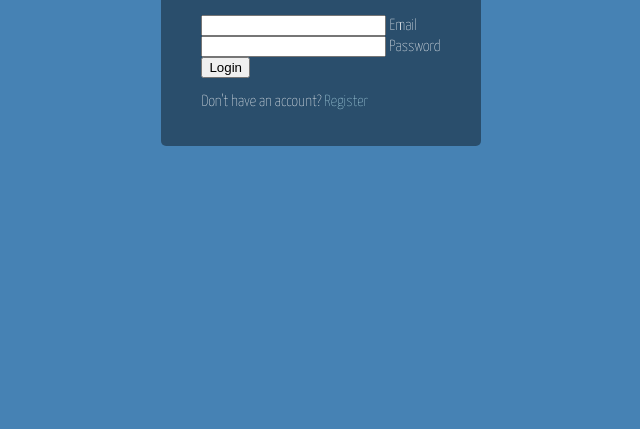
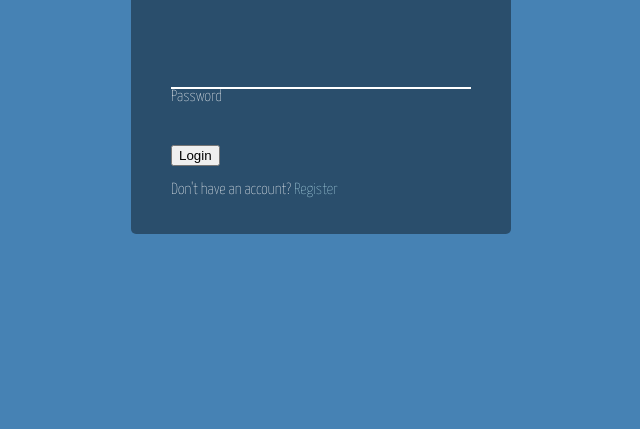
Before and after one commit to DarkLaughter/50Projects, a plain HTML site: page Form Wave/index.html in a window 1280 px wide. Shown: the part 371-800 px from the top of the page, without its empty margins (319-959 px from the left). Drawn offline with Linux system fonts and the light colour scheme.

Commit message:
form control styling

```diff
--- a/Form Wave/style.css
+++ b/Form Wave/style.css
@@ -31,3 +31,24 @@ body {
     text-decoration: none;
     color: lightblue;
 }
+
+.form-control {
+    position: relative;
+    margin: 20px 0 40px;
+    width: 300px;
+}
+
+.form-control input {
+    background-color: transparent;
+    border: 0;
+    border-bottom: 2px white solid;
+    display: block;
+    width: 100%;
+    padding: 15px 0;
+    font-size: 18px;
+    color: white;
+}
+
+.form-control input:focus, .form-control input:valid{
+    outline: 0;
+}
```
